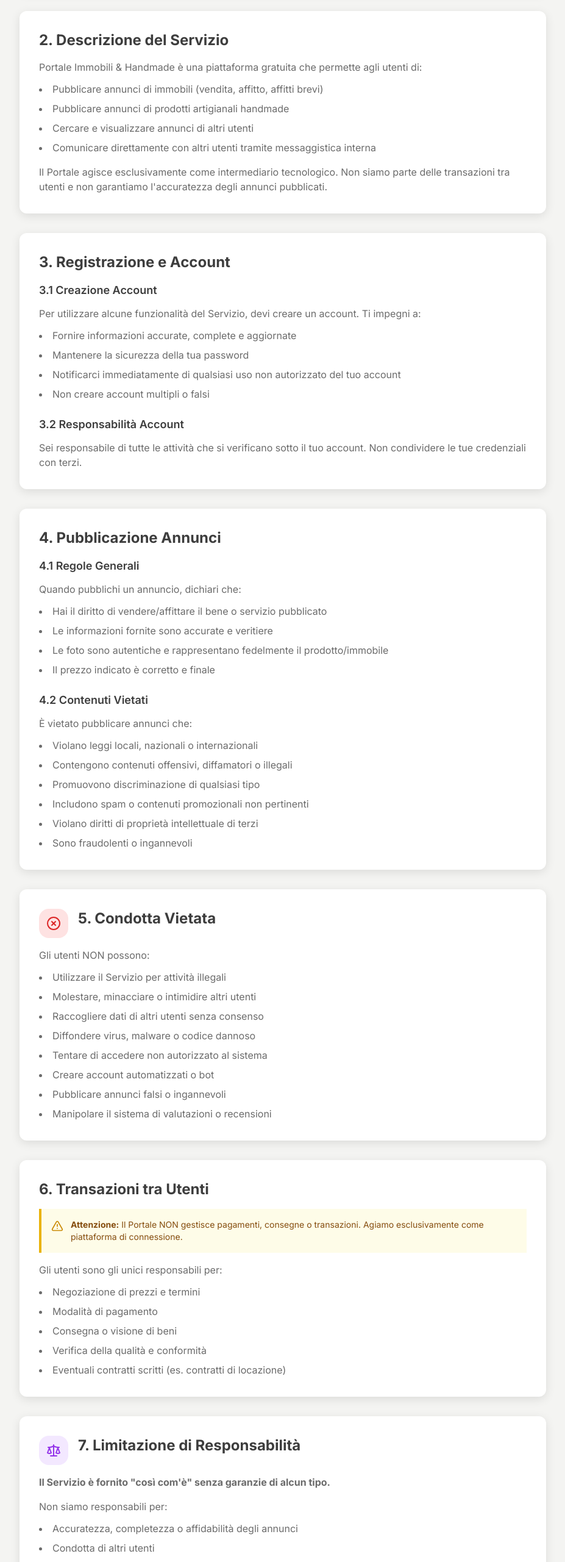
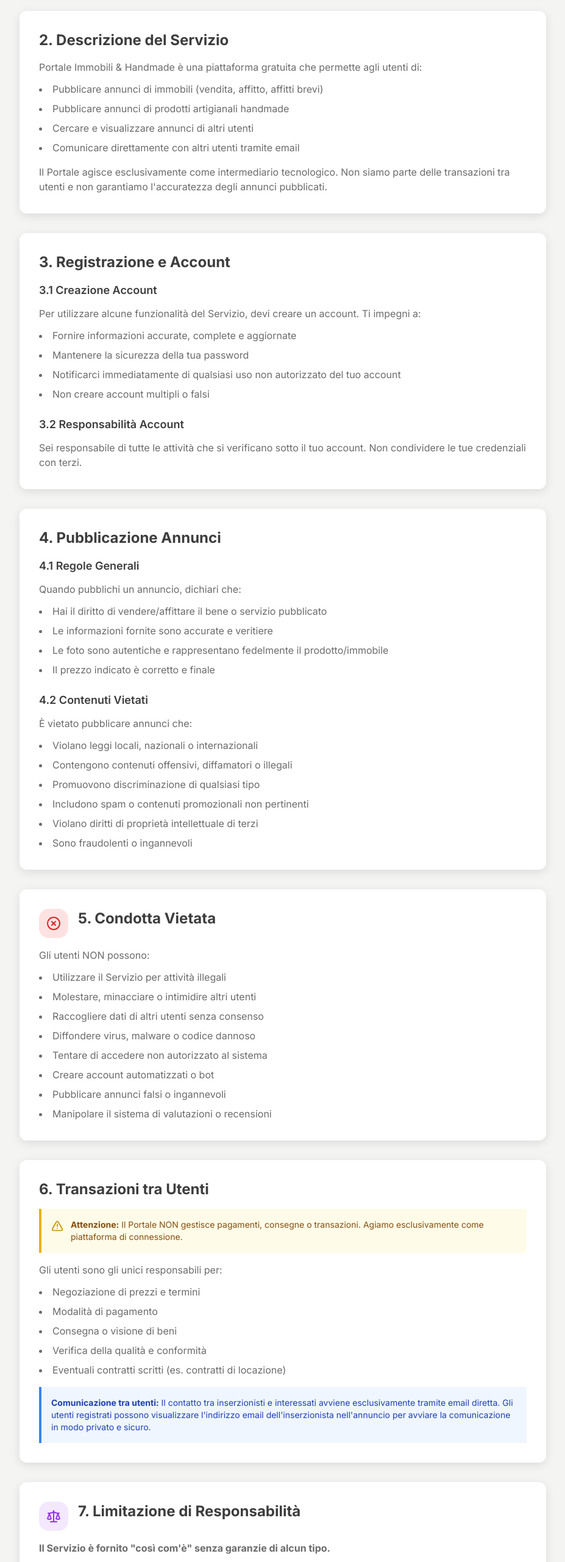
Before and after one commit to vetrinaimmobilihandmade/portale-immobili-handmade, a Next.js app: page /termini in a window 1280 px wide. Shown: the part 1107-3668 px from the top of the page at 61% size, without its empty margins (176-1103 px from the left). Built offline with nearby package versions, Linux system fonts and the light colour scheme; no server answers; the database is empty.

Commit message:
Update page.tsx

```diff
--- a/app/termini/page.tsx
+++ b/app/termini/page.tsx
@@ -84,7 +84,7 @@ export default function TerminiPage() {
             <li>Pubblicare annunci di immobili (vendita, affitto, affitti brevi)</li>
             <li>Pubblicare annunci di prodotti artigianali handmade</li>
             <li>Cercare e visualizzare annunci di altri utenti</li>
-            <li>Comunicare direttamente con altri utenti tramite messaggistica interna</li>
+            <li>Comunicare direttamente con altri utenti tramite email</li>
           </ul>
           <p className="text-text-secondary">
             Il Portale agisce esclusivamente come intermediario tecnologico. Non siamo parte delle
@@ -202,13 +202,22 @@ export default function TerminiPage() {
           <p className="text-text-secondary mb-3">
             Gli utenti sono gli unici responsabili per:
           </p>
-          <ul className="list-disc list-inside text-text-secondary space-y-2">
+          <ul className="list-disc list-inside text-text-secondary space-y-2 mb-4">
             <li>Negoziazione di prezzi e termini</li>
             <li>Modalità di pagamento</li>
             <li>Consegna o visione di beni</li>
             <li>Verifica della qualità e conformità</li>
             <li>Eventuali contratti scritti (es. contratti di locazione)</li>
           </ul>
+
+          <div className="bg-blue-50 border-l-4 border-blue-500 p-4 mt-4">
+            <p className="text-sm text-blue-800">
+              <strong>Comunicazione tra utenti:</strong> Il contatto tra inserzionisti e interessati
+              avviene esclusivamente tramite email diretta. Gli utenti registrati possono visualizzare
+              l'indirizzo email dell'inserzionista nell'annuncio per avviare la comunicazione in modo
+              privato e sicuro.
+            </p>
+          </div>
         </div>
 
         {/* Section 7 */}
```
